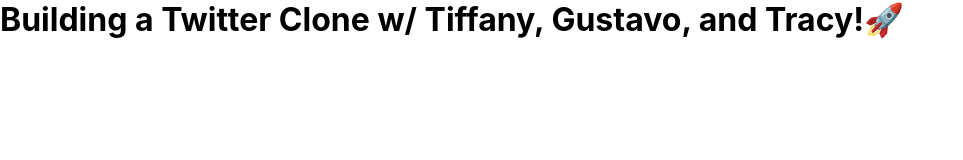
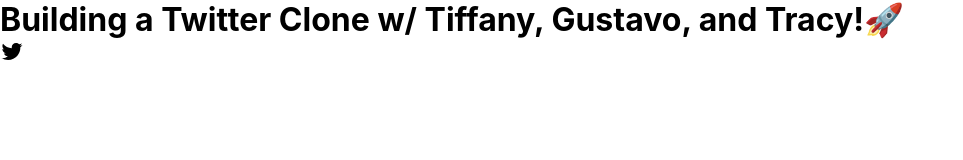
Before and after one commit to tracysu/twitter-clone, a React (Create React App) app: page / in a window 1280 px wide. Shown: the top 160 px of the page, without its empty margins (0-963 px from the left). Built offline with nearby package versions, Linux system fonts and the light colour scheme.

Commit message:
Twitter icon and materials ui

```diff
--- a/package.json
+++ b/package.json
@@ -3,6 +3,10 @@
   "version": "0.1.0",
   "private": true,
   "dependencies": {
+    "@emotion/react": "^11.11.1",
+    "@emotion/styled": "^11.11.0",
+    "@mui/icons-material": "^5.11.16",
+    "@mui/material": "^5.13.5",
     "@testing-library/jest-dom": "^5.16.5",
     "@testing-library/react": "^13.4.0",
     "@testing-library/user-event": "^13.5.0",
--- a/src/App.js
+++ b/src/App.js
@@ -1,10 +1,19 @@
 import React from 'react';
 import './App.css';
+import Sidebar from './Sidebar';
 
 function App() {
   return (
-    <div className="App">
+    //BEM
+    <div className="app">
       <h1>Building a Twitter Clone w/ Tiffany, Gustavo, and Tracy!🚀</h1>
+
+      {/* Sidebar */}
+      <Sidebar />
+
+      {/* Feed */}
+
+      {/* Widgets */}
     </div>
   );
 }
--- /dev/null
+++ b/src/Sidebar.js
@@ -0,0 +1,25 @@
+import React from "react";
+import './Sidebar.css'
+import TwitterIcon from '@mui/icons-material/Twitter';
+
+function Sidebar(){
+    return (
+        <div className="sidebar">
+            {/* Twitter icon */}
+            <TwitterIcon />
+
+            {/* SidebarOption */}
+            {/* SidebarOption */}
+            {/* SidebarOption */}
+            {/* SidebarOption */}
+            {/* SidebarOption */}
+            {/* SidebarOption */}
+            {/* SidebarOption */}
+
+            {/* Button -> Tweet */}
+
+        </div>
+    );
+}
+
+export default Sidebar;
--- a/src/index.css
+++ b/src/index.css
@@ -1,5 +1,6 @@
+
 *{
-  margin: 0;
+  margin: 0; /*gets rid of random space at top of page*/
 }
 
 body {
```
Also changed, not shown: src/Sidebar.css (added), 2 other files (tests, documents, lock files or other folders).
